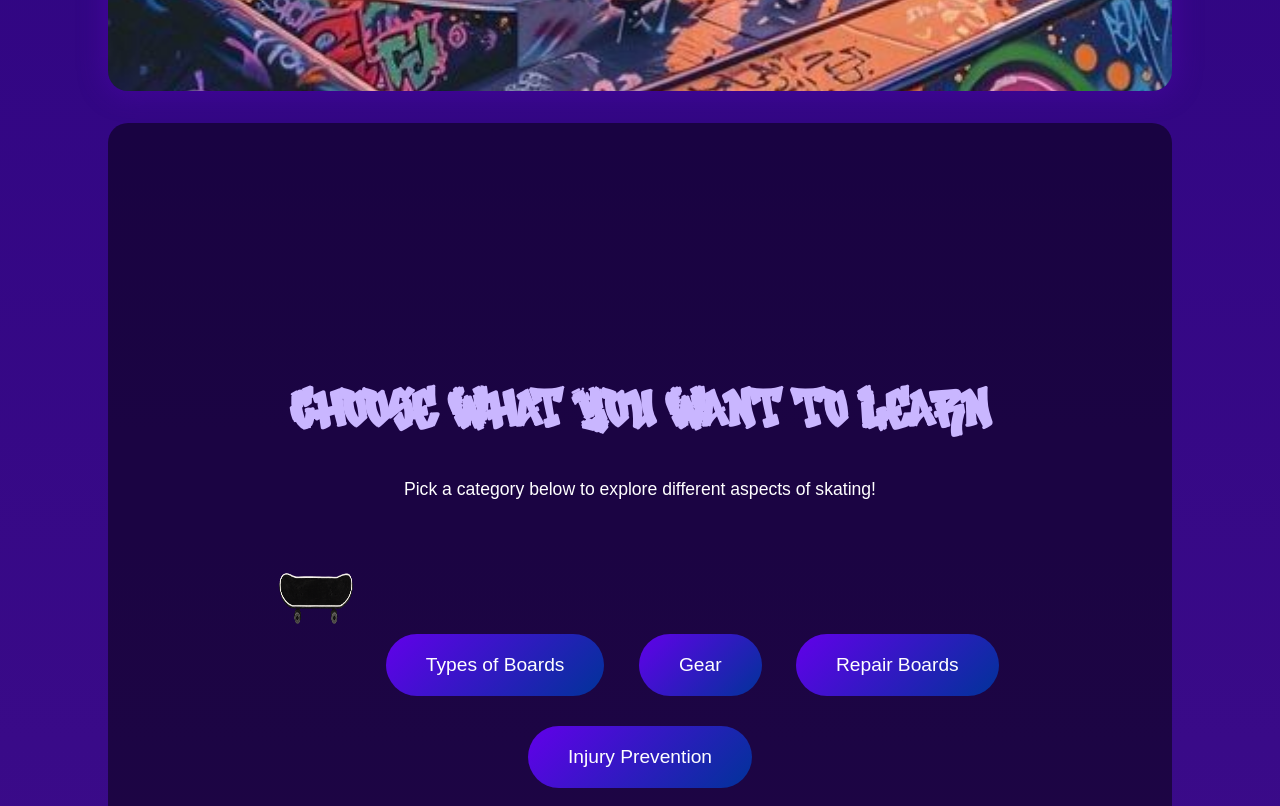
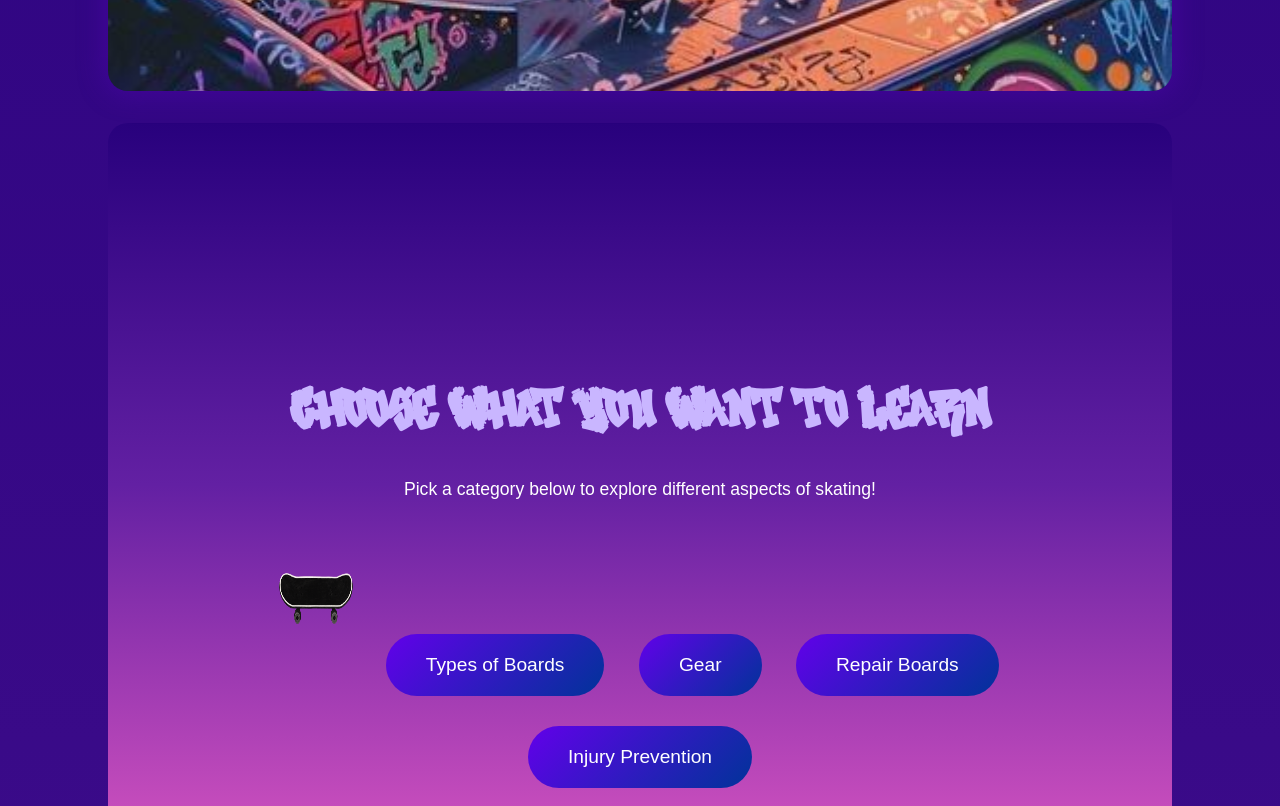
Before and after one commit to denisezonoz/Skater-Starter-Pack, a plain HTML site: page index.html in a window 1280 px wide. Shown: the part 980-1786 px from the top of the page. Drawn offline with Linux system fonts and the light colour scheme.

Commit message:
Update style.css

```diff
--- a/style.css
+++ b/style.css
@@ -90,6 +90,7 @@ main, section {
   flex-direction: column;
   justify-content: center;
   align-items: center;
+  background: linear-gradient(180deg, #28017D 0%, #6320A3 40.38%, #CE50BE 79.81%, #E47EBF 89.42%, #FFDADB 100%);
 
   /* single animation name to avoid conflicts */
   animation: fadeInPanel 0.8s ease-in-out;
```
